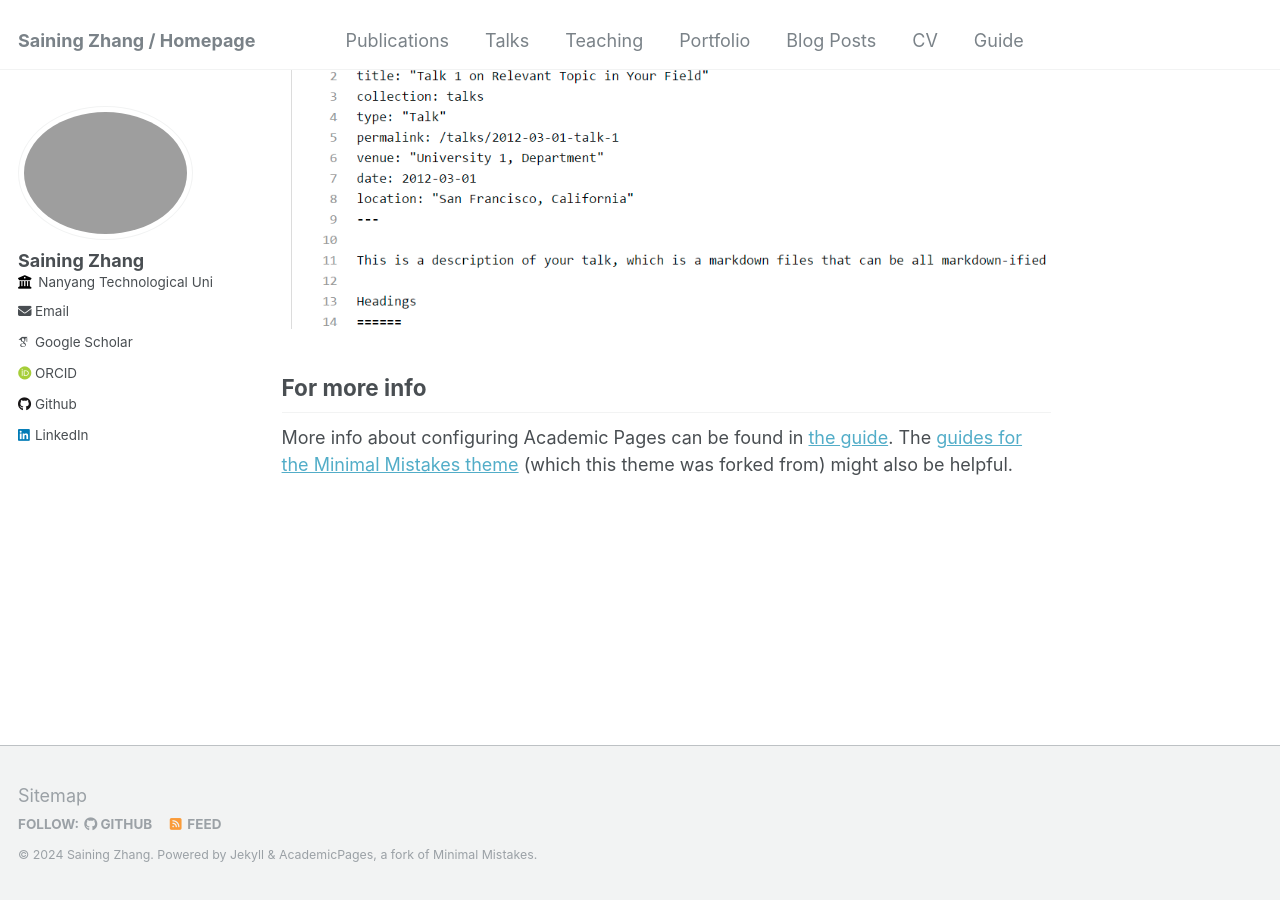
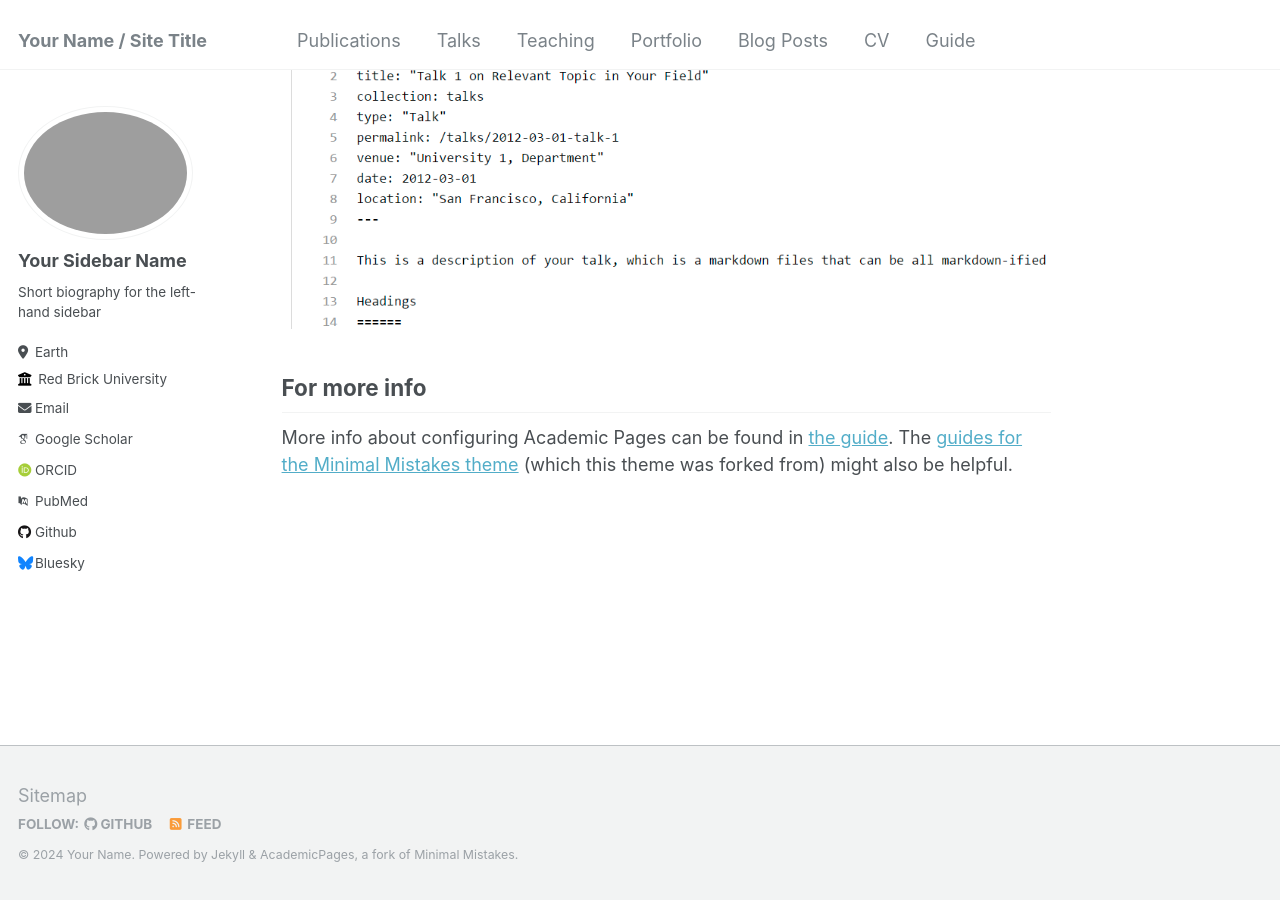
Before and after one commit to SainingZhang/SainingZhang.github.io, a Jekyll site: the page built from _pages/about.md, in a window 1280 px wide and 900 px high, scrolled down 2660 px. Built offline with Jekyll 4.4.1, drawn with Linux system fonts in a browser that asks for light colours; some web fonts are replaced.

Commit message:
Update _config.yml

```diff
--- a/_config.yml
+++ b/_config.yml
@@ -8,13 +8,13 @@
 
 # Basic Site Settings
 locale                   : "en-US"
-title                    : "Saining Zhang / Homepage"
+title                    : "Your Name / Site Title"
 title_separator          : "-"
-name                     : &name "Saining Zhang"
+name                     : &name "Your Name"
 description              : &description "personal description"
-url                      : https://simon20010923.github.io # the base hostname & protocol for your site e.g. "https://mmistakes.github.io"
+url                      : https://academicpages.github.io # the base hostname & protocol for your site e.g. "https://mmistakes.github.io"
 baseurl                  : "" # the subpath of your site, e.g. "/blog"
-repository               : "simon20010923/simon20010923.github.io"
+repository               : "academicpages/academicpages.github.io"
 
 # Site Author - The following control what appear as part of the author content on the side bar.
 #               If a field is blank the icon and link will not appear, otherwise it will be shown.
@@ -22,33 +22,33 @@
 author:
   # Biographic information
   avatar           : "profile.png"
-  name             : "Saining Zhang"
+  name             : "Your Sidebar Name"
   pronouns         : # example: "she/her"
-  bio              : #"Short biography for the left-hand sidebar"
-  location         : #"Earth"
-  employer         : "Nanyang Technological University"
+  bio              : "Short biography for the left-hand sidebar"
+  location         : "Earth"
+  employer         : "Red Brick University"
   uri              : # URL
-  email            : "SAINING001@e.ntu.edu.sg"
+  email            : "none@example.org"
 
   # Academic websites
   arxiv            : # URL - Update with the correct link to your profile
-  googlescholar    : "https://scholar.google.com/citations?user=P4efBMcAAAAJ&hl=en"
+  googlescholar    : "https://scholar.google.com/citations?user=PS_CX0AAAAAJ"
   impactstory      : # URL
-  orcid            : "https://orcid.org/0009-0000-4983-8478"
+  orcid            : "http://orcid.org/yourorcidurl"
   semantic         : # URL
-  pubmed           : #"https://www.ncbi.nlm.nih.gov/pubmed/?term=john+snow"
+  pubmed           : "https://www.ncbi.nlm.nih.gov/pubmed/?term=john+snow"
   researchgate     : # URL
 
   # Repositories and software development
   bitbucket        : # Username - Update with your username on the site
   codepen          : # Username
   dribbble         : # Username
-  github           : "simon20010923"
+  github           : "academicpages"
   kaggle           : # Username
   stackoverflow    : # User number or user number and name (i.e., use "1" or "1/jeff-atwood")
 
   # Social media
-  bluesky          : #"bsky.app" # Replace this with you Bluesky username
+  bluesky          : "bsky.app" # Replace this with you Bluesky username
   facebook         : # Username
   flickr           : # Username
   foursquare       : # Username
@@ -57,7 +57,7 @@
   keybase          : # Username
   instagram        : # Username
   lastfm           : # Username
-  linkedin         : "https://www.linkedin.com/in/saining-zhang-128132282/"
+  linkedin         : # Username
   mastodon         : # URL
   medium           : # URL
   pinterest        : # Username
```
